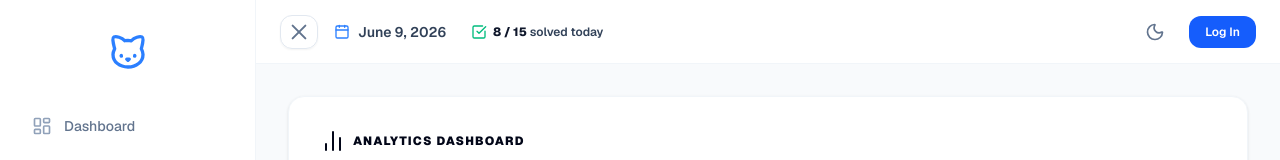
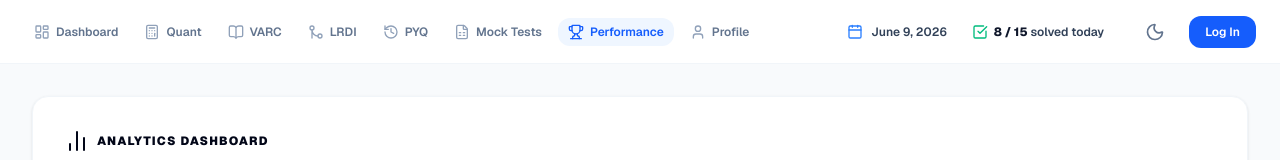
Before and after one commit to Aryan10Ben/fleabag-cat-prep-platform, a Next.js app: page /performance in a window 1280 px wide. Shown: the top 160 px of the page. Built offline with nearby package versions, Linux system fonts and the light colour scheme; no server answers.

Commit message:
fix: sync welcome banner stats and render desktop horizontal nav on viewports >= 1024px

```diff
--- a/src/app/dashboard/page.tsx
+++ b/src/app/dashboard/page.tsx
@@ -195,7 +195,7 @@ export default function Dashboard() {
             Welcome back, {session?.user?.name || "Aspirant"}!
           </h1>
           <p className="text-sm text-slate-500 dark:text-slate-400 max-w-lg">
-            Consistency is the secret ingredient. You solved 8 questions today. Keep it up!
+            Consistency is the secret ingredient. You solved {solvedToday} questions today. Keep it up!
           </p>
         </div>
 
--- a/src/components/Navbar.tsx
+++ b/src/components/Navbar.tsx
@@ -2,7 +2,23 @@
 
 import React, { useCallback, useEffect, useState } from "react";
 import { signOut, useSession } from "next-auth/react";
-import { LogOut, AlertTriangle, Calendar, CheckSquare, Sun, Moon } from "lucide-react";
+import {
+  LogOut,
+  AlertTriangle,
+  Calendar,
+  CheckSquare,
+  Sun,
+  Moon,
+  LayoutDashboard,
+  Calculator,
+  BookOpen,
+  GitMerge,
+  History,
+  FileSpreadsheet,
+  Trophy,
+  User,
+  Settings
+} from "lucide-react";
 import Link from "next/link";
 import { usePathname } from "next/navigation";
 import DailyGoalModal from "@/components/DailyGoalModal";
@@ -15,6 +31,29 @@ interface NavbarProps {
 export default function Navbar({ isSidebarOpen, onToggleSidebar }: NavbarProps) {
   const { data: session } = useSession();
   const pathname = usePathname();
+
+  const navItems = [
+    { name: "Dashboard", href: "/dashboard", icon: LayoutDashboard },
+    { name: "Quant", href: "/quant", icon: Calculator },
+    { name: "VARC", href: "/varc", icon: BookOpen },
+    { name: "LRDI", href: "/lrdi", icon: GitMerge },
+    { name: "PYQ", href: "/pyq", icon: History },
+    { name: "Mock Tests", href: "/mock-tests", icon: FileSpreadsheet },
+    { name: "Performance", href: "/performance", icon: Trophy },
+    { name: "Profile", href: "/profile", icon: User },
+  ];
+
+  if (session?.user && (session.user as any).role === "ADMIN") {
+    navItems.push({ name: "Admin Panel", href: "/admin", icon: Settings });
+  }
+
+  const isActive = (href: string) => {
+    if (href === "/dashboard") {
+      return pathname === "/dashboard";
+    }
+    return pathname.startsWith(href);
+  };
+
   const [solvedToday, setSolvedToday] = useState(8);
   const [dailyGoal, setDailyGoal] = useState(15);
   const [isDarkMode, setIsDarkMode] = useState(false);
@@ -129,7 +168,7 @@ export default function Navbar({ isSidebarOpen, onToggleSidebar }: NavbarProps)
         {/* Toggle Sidebar Button (3-dash hamburger) */}
         <button
           onClick={onToggleSidebar}
-          className="p-2 rounded-xl text-slate-500 dark:text-slate-400 hover:bg-slate-50 dark:hover:bg-slate-900 border border-slate-200 dark:border-slate-800/80 shadow-xs hover:text-slate-900 dark:hover:text-slate-100 transition-all flex items-center justify-center focus:outline-none cursor-pointer"
+          className="p-2 rounded-xl text-slate-500 dark:text-slate-400 hover:bg-slate-50 dark:hover:bg-slate-900 border border-slate-200 dark:border-slate-800/80 shadow-xs hover:text-slate-900 dark:hover:text-slate-100 transition-all flex items-center justify-center focus:outline-none cursor-pointer lg:hidden"
           aria-label="Toggle Sidebar"
         >
           {/* Animated Hamburger Icon */}
@@ -140,11 +179,11 @@ export default function Navbar({ isSidebarOpen, onToggleSidebar }: NavbarProps)
           </div>
         </button>
 
-        <span className="text-xs sm:text-sm font-semibold text-slate-700 dark:text-slate-350 flex items-center gap-2">
+        <span className="text-xs sm:text-sm font-semibold text-slate-700 dark:text-slate-350 flex items-center gap-2 lg:hidden">
           <Calendar className="h-4 w-4 text-blue-500 hidden sm:inline" />
           <span>{currentDate || "June 9, 2026"}</span>
         </span>
-        <div className="hidden md:flex items-center gap-4 text-xs font-semibold text-slate-400 dark:text-slate-500">
+        <div className="hidden md:flex lg:hidden items-center gap-4 text-xs font-semibold text-slate-400 dark:text-slate-500">
           <button
             onClick={() => setIsModalOpen(true)}
             className="flex items-center gap-1.5 cursor-pointer hover:bg-slate-50 dark:hover:bg-slate-900 px-2 py-0.5 rounded-lg transition-all border border-transparent hover:border-slate-150 dark:hover:border-slate-800"
@@ -155,12 +194,51 @@ export default function Navbar({ isSidebarOpen, onToggleSidebar }: NavbarProps)
               <strong className="text-slate-900 dark:text-white font-extrabold">{solvedToday} / {dailyGoal}</strong> solved today
             </span>
           </button>
+        </div>
 
-        </div>
+        {/* Horizontal Navigation for Desktop */}
+        <nav className="hidden lg:flex items-center gap-1 xl:gap-1.5">
+          {navItems.map((item) => {
+            const Icon = item.icon;
+            const active = isActive(item.href);
+            return (
+              <Link
+                key={item.name}
+                href={item.href}
+                className={`flex items-center gap-1.5 px-2.5 py-1.5 rounded-xl text-xs font-semibold transition-all ${
+                  active
+                    ? "bg-blue-50 dark:bg-blue-950/40 text-blue-600 dark:text-blue-400"
+                    : "text-slate-500 dark:text-slate-400 hover:bg-slate-50 dark:hover:bg-slate-900 hover:text-slate-900 dark:hover:text-slate-100"
+                }`}
+              >
+                <Icon className={`h-4 w-4 ${active ? "text-blue-600 dark:text-blue-400" : "text-slate-400"}`} />
+                <span>{item.name}</span>
+              </Link>
+            );
+          })}
+        </nav>
       </div>
 
       {/* User Controls */}
       <div className="flex items-center gap-4">
+        {/* Desktop Date and solved targets */}
+        <div className="hidden lg:flex items-center gap-4 text-xs font-semibold text-slate-400 dark:text-slate-500 mr-2">
+          <span className="text-xs font-semibold text-slate-700 dark:text-slate-350 flex items-center gap-2">
+            <Calendar className="h-4 w-4 text-blue-500" />
+            <span>{currentDate}</span>
+          </span>
+          <button
+            onClick={() => setIsModalOpen(true)}
+            className="flex items-center gap-1.5 cursor-pointer hover:bg-slate-50 dark:hover:bg-slate-900 px-2 py-0.5 rounded-lg transition-all border border-transparent hover:border-slate-150 dark:hover:border-slate-800"
+            title="Click to adjust daily targets"
+          >
+            <CheckSquare className="h-4 w-4 text-emerald-500" />
+            <span className="text-slate-700 dark:text-slate-350 font-semibold">
+              <strong className="text-slate-900 dark:text-white font-extrabold">{solvedToday} / {dailyGoal}</strong> solved today
+            </span>
+          </button>
+        </div>
+
         {/* Dark Mode Toggle */}
         <button
           onClick={toggleDarkMode}
--- a/src/components/Sidebar.tsx
+++ b/src/components/Sidebar.tsx
@@ -78,7 +78,7 @@ export default function Sidebar({ isOpen, onClose }: SidebarProps) {
 
   return (
     <aside
-      className={`fixed md:sticky top-0 bottom-0 left-0 h-screen bg-white dark:bg-slate-950 border-r border-slate-100 dark:border-slate-800 flex flex-col justify-between z-50 md:z-30 transition-all duration-300 ease-in-out
+      className={`fixed md:sticky lg:hidden top-0 bottom-0 left-0 h-screen bg-white dark:bg-slate-950 border-r border-slate-100 dark:border-slate-800 flex flex-col justify-between z-50 md:z-30 transition-all duration-300 ease-in-out
         ${isOpen
           ? "translate-x-0 w-64 opacity-100 animate-fadeIn"
           : "-translate-x-full md:-translate-x-full md:w-0 md:opacity-0 md:pointer-events-none border-r-transparent overflow-hidden"
```
Also changed, not shown: 2 other files (tests, documents, lock files or other folders).
